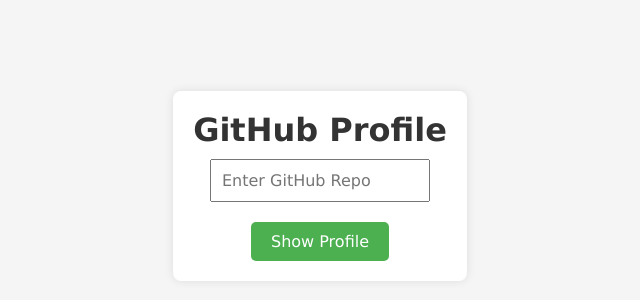
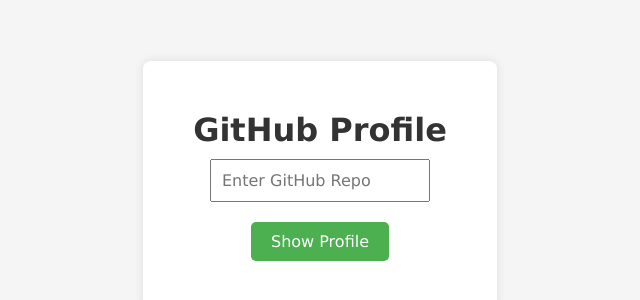
Before and after one commit to jaswant2111058/flye_web, a React (Create React App) app: page / in a window 1280 px wide. Shown: the part 214-514 px from the top of the page, without its empty margins (320-960 px from the left). Built offline with nearby package versions, Linux system fonts and the light colour scheme.

Commit message:
adding favicon

```diff
--- a/public/index.html
+++ b/public/index.html
@@ -9,7 +9,6 @@
       name="description"
       content="Web site created using create-react-app"
     />
-    <link rel="apple-touch-icon" href="%PUBLIC_URL%/logo192.png" />
     <link rel="stylesheet" href="style.css">
     <!--
       manifest.json provides metadata used when your web app is installed on a
@@ -25,7 +24,7 @@
       work correctly both with client-side routing and a non-root public URL.
       Learn how to configure a non-root public URL by running `npm run build`.
     -->
-    <title>React App</title>
+    <title>GitHub Profile</title>
   </head>
   <body>
     <noscript>You need to enable JavaScript to run this app.</noscript>
--- a/src/pages/home.css
+++ b/src/pages/home.css
@@ -11,7 +11,7 @@
 
 .container {
     text-align: center;
-    padding: 20px;
+    padding: 50px;
     background-color: #fff;
     box-shadow: 0 0 10px rgba(0, 0, 0, 0.1);
     border-radius: 8px;
```
Also changed, not shown: 1 other file (tests, documents, lock files or other folders).
